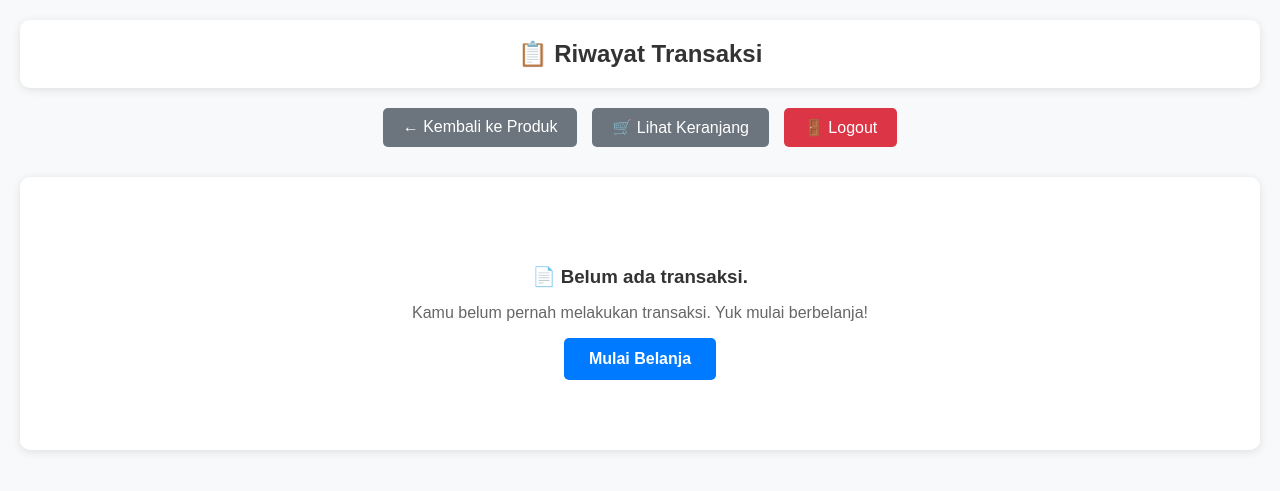
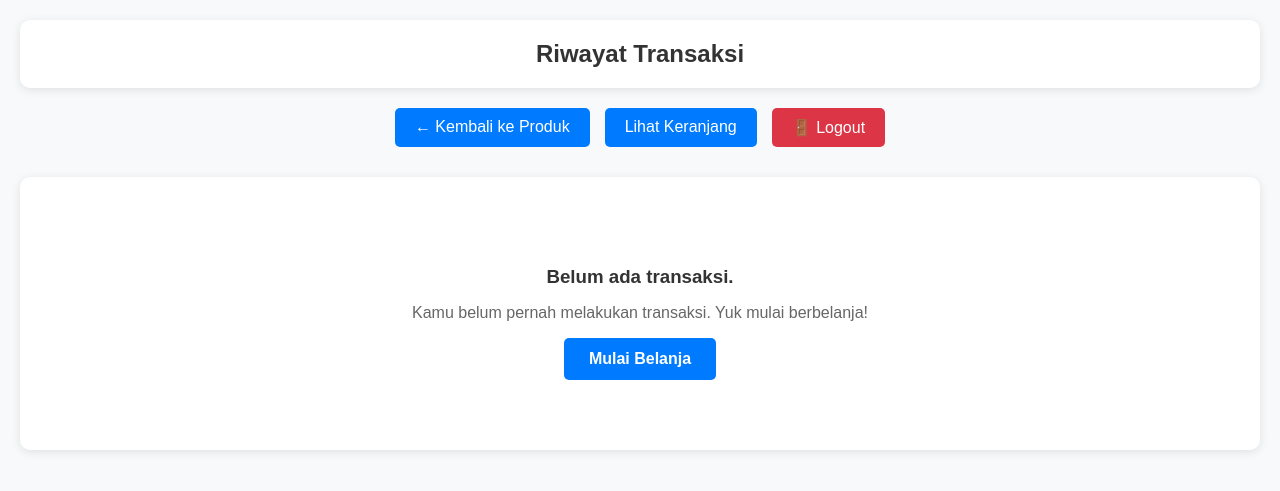
Before and after one commit to LouisF-min/Project, a CodeIgniter 4 app: the page made by app/Views/transaksi.php in a window 1280 px wide. Shown: the top 491 px of the page. Run offline with PHP 8.4 and a stand-in for CodeIgniter, Linux system fonts and the light colour scheme; the template is opened without the code that fills it, so the values that code supplies are empty; some libraries are stand-ins or nearby versions.

Commit message:
edit transaksi

```diff
--- a/app/Views/transaksi.php
+++ b/app/Views/transaksi.php
@@ -29,14 +29,14 @@
         }
         .nav-link {
             padding: 10px 20px;
-            background: #6c757d;
+            background: #007bff;
             color: white;
             text-decoration: none;
             border-radius: 5px;
             transition: background 0.3s;
         }
         .nav-link:hover {
-            background: #545b62;
+            background:rgb(1, 89, 184);
         }
         .logout-link {
             background: #dc3545;
@@ -121,12 +121,12 @@
 </head>
 <body>
     <div class="header">
-        <h2>📋 Riwayat Transaksi</h2>
+        <h2>Riwayat Transaksi</h2>
     </div>
 
     <div class="navigation">
         <a href="/produk" class="nav-link">← Kembali ke Produk</a>
-        <a href="/keranjang" class="nav-link">🛒 Lihat Keranjang</a>
+        <a href="/keranjang" class="nav-link">Lihat Keranjang</a>
         <a href="/logout" class="nav-link logout-link">🚪 Logout</a>
     </div>
 
@@ -144,12 +144,12 @@
     <div class="transaction-container">
         <?php if (empty($transaksi)): ?>
             <div class="empty-transaction">
-                <h3>📄 Belum ada transaksi.</h3>
+                <h3>Belum ada transaksi.</h3>
                 <p>Kamu belum pernah melakukan transaksi. Yuk mulai berbelanja!</p>
                 <a href="/produk" class="btn-shop">Mulai Belanja</a>
             </div>
         <?php else: ?>
-            <h3>📝 Daftar Transaksi Anda:</h3>
+            <h3>Daftar Transaksi Anda:</h3>
             <ul class="transaction-list">
                 <?php foreach ($transaksi as $t): ?>
                 <li class="transaction-item">
```
